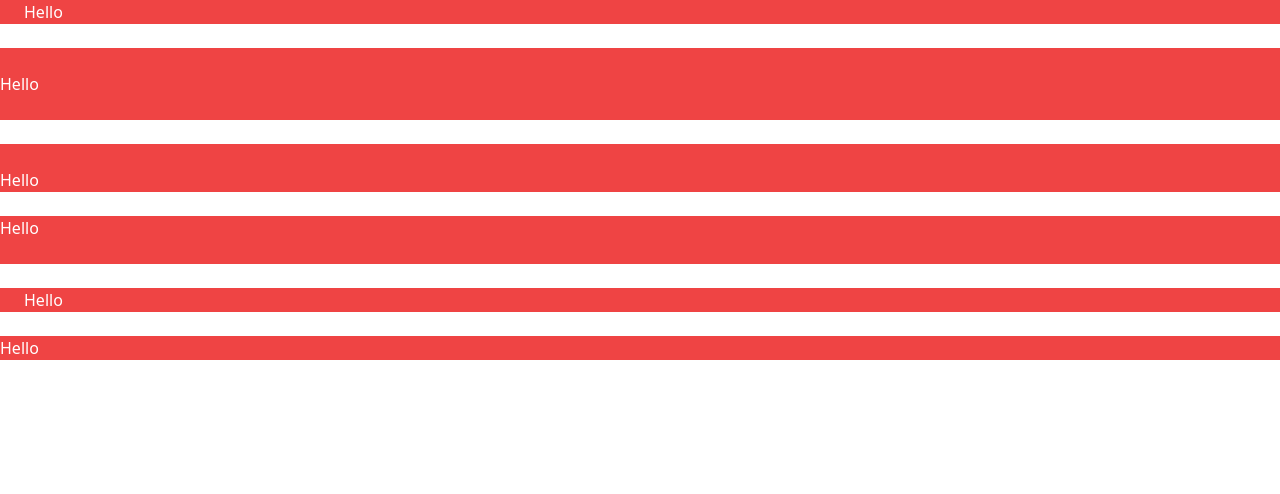
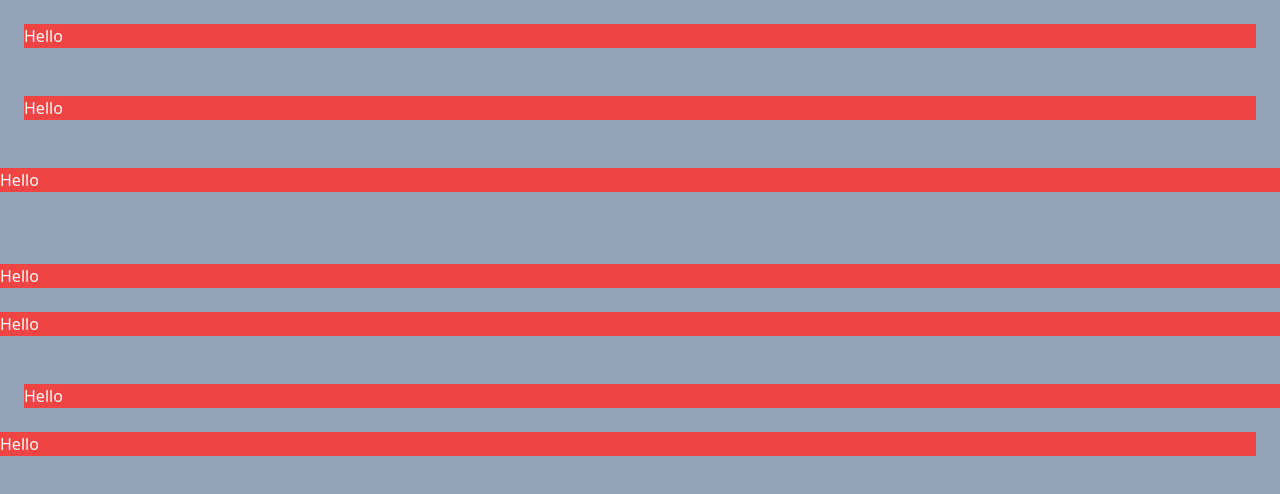
Before and after one commit to GuruDev20/Tailwind-CSS-Demo-practice, a React (Create React App) app: page / in a window 1280 px wide. Shown: the top 494 px of the page. Built offline with nearby package versions, Linux system fonts and the light colour scheme; the HTML template or start-up script is replaced by a standard one.

Commit message:
MARGIN STYLES

```diff
--- a/src/App.js
+++ b/src/App.js
@@ -2,12 +2,13 @@ import React from 'react';
 function App() {
   return (
     <div>
-      <div className='bg-red-500 text-white px-4'>Hello</div><br/>
-      <div className='bg-red-500 text-white py-4'>Hello</div><br/>
-      <div className='bg-red-500 text-white pt-4'>Hello</div><br/>
-      <div className='bg-red-500 text-white pb-4'>Hello</div><br/>
-      <div className='bg-red-500 text-white pl-4'>Hello</div><br/>
-      <div className='bg-red-500 text-white pr-4'>Hello</div><br/>
+      <div className='bg-red-500 text-white m-4'>Hello</div><br/>
+      <div className='bg-red-500 text-white mx-4'>Hello</div><br/>
+      <div className='bg-red-500 text-white my-4'>Hello</div><br/>
+      <div className='bg-red-500 text-white mt-4'>Hello</div><br/>
+      <div className='bg-red-500 text-white mb-4'>Hello</div><br/>
+      <div className='bg-red-500 text-white ml-4'>Hello</div><br/>
+      <div className='bg-red-500 text-white mr-4'>Hello</div><br/>
     </div>
   );
 }
--- a/src/index.css
+++ b/src/index.css
@@ -1,3 +1,8 @@
 @tailwind base;
 @tailwind components;
 @tailwind utilities;
+@layer base{
+    html{
+        @apply bg-slate-400;
+    }
+}
```
